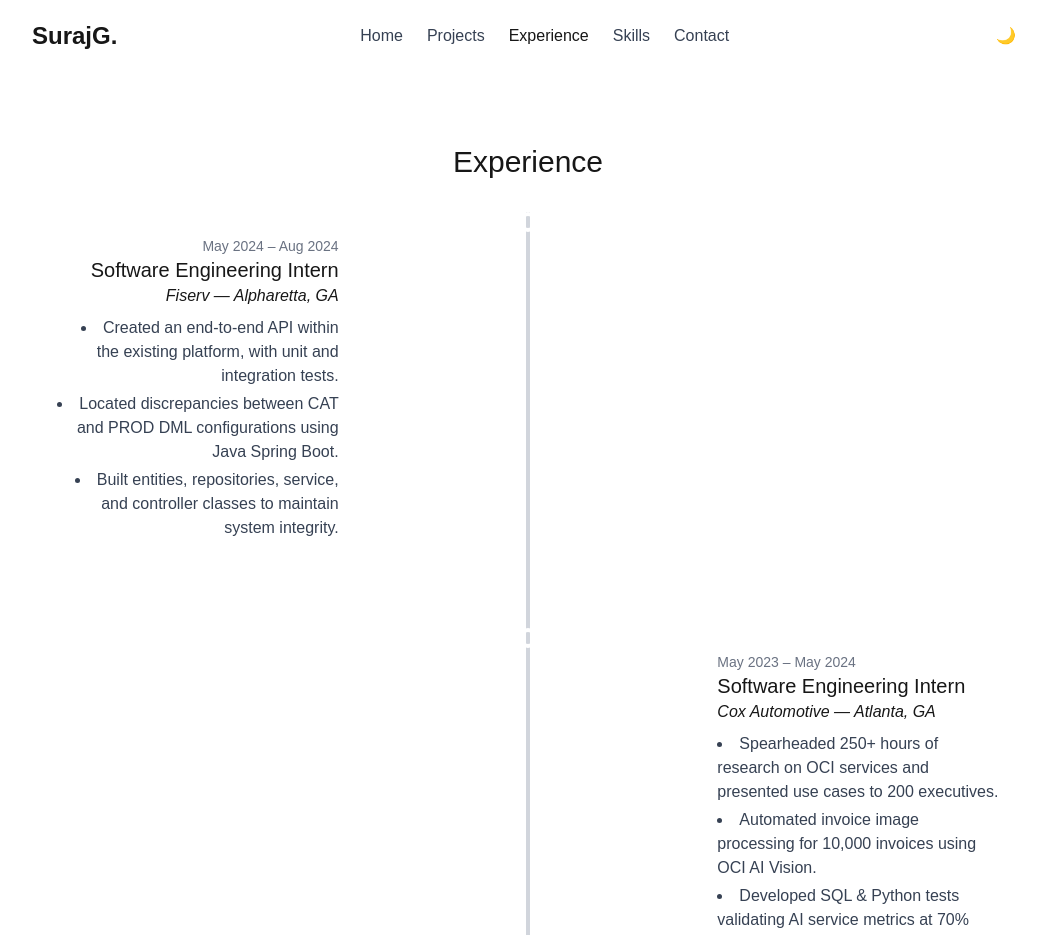
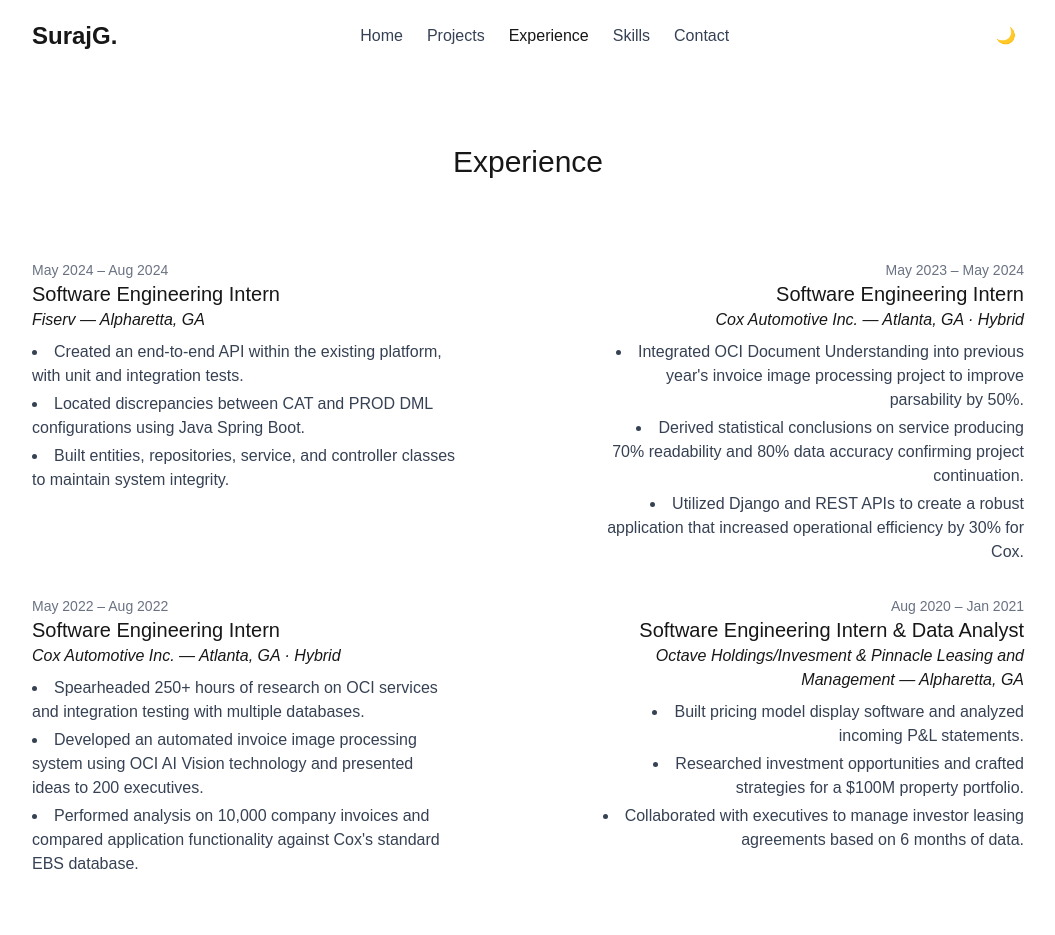
Before and after one commit to SurajGeddam/personal-portfolio, a Next.js app: page /experience in a window 1280 px wide. Shown: the top 935 px of the page, without its empty margins (112-1167 px from the left). Built offline with nearby package versions, Linux system fonts and the light colour scheme.

Commit message:
chore: update ExperienceTimeline with revised bullets and improved alignment

```diff
--- a/components/ExperienceTimeline.tsx
+++ b/components/ExperienceTimeline.tsx
@@ -1,5 +1,4 @@
 "use client";
-import React from "react";
 
 const experiences = [
   {
@@ -16,32 +15,34 @@
   {
     date: "May 2023 – May 2024",
     role: "Software Engineering Intern",
-    company: "Cox Automotive",
-    location: "Atlanta, GA",
+    company: "Cox Automotive Inc.",
+    location: "Atlanta, GA · Hybrid",
     bullets: [
-      "Spearheaded 250+ hours of research on OCI services and presented use cases to 200 executives.",
-      "Automated invoice image processing for 10,000 invoices using OCI AI Vision.",
-      "Developed SQL & Python tests validating AI service metrics at 70% readability and 80% accuracy."
+      "Integrated OCI Document Understanding into previous year's invoice image processing project to improve parsability by 50%.",
+      "Derived statistical conclusions on service producing 70% readability and 80% data accuracy confirming project continuation.",
+      "Utilized Django and REST APIs to create a robust application that increased operational efficiency by 30% for Cox."
     ],
   },
   {
     date: "May 2022 – Aug 2022",
     role: "Software Engineering Intern",
-    company: "Cox Automotive",
-    location: "Atlanta, GA",
+    company: "Cox Automotive Inc.",
+    location: "Atlanta, GA · Hybrid",
     bullets: [
-      "Same as above (continued internship)."
+      "Spearheaded 250+ hours of research on OCI services and integration testing with multiple databases.",
+      "Developed an automated invoice image processing system using OCI AI Vision technology and presented ideas to 200 executives.",
+      "Performed analysis on 10,000 company invoices and compared application functionality against Cox's standard EBS database."
     ],
   },
   {
     date: "Aug 2020 – Jan 2021",
     role: "Software Engineering Intern & Data Analyst",
-    company: "Octave Holdings / Pinnacle Leasing",
+    company: "Octave Holdings/Invesment & Pinnacle Leasing and Management",
     location: "Alpharetta, GA",
     bullets: [
       "Built pricing model display software and analyzed incoming P&L statements.",
-      "Researched investment opportunities and crafted strategies for $100M property portfolio.",
-      "Collaborated with executives to manage investor leasing agreements using 6 months of data."
+      "Researched investment opportunities and crafted strategies for a $100M property portfolio.",
+      "Collaborated with executives to manage investor leasing agreements based on 6 months of data."
     ],
   },
 ];
@@ -49,49 +50,31 @@
 export default function ExperienceTimeline() {
   return (
     <section className="max-w-5xl mx-auto py-16 px-4">
-      <h2 className="text-3xl font-heading mb-8 text-center">Experience</h2>
-      <div className="relative">
-        <div className="absolute left-1/2 top-0 w-1 h-full bg-gray-300 dark:bg-gray-600 -translate-x-1/2 z-0" />
-        <div className="grid grid-cols-3 gap-y-16 relative z-10">
-          {experiences.map((exp, idx) => (
-            <React.Fragment key={exp.date}>
-              {/* Left card */}
-              <div className={`col-span-1 flex justify-end ${idx % 2 !== 0 ? "opacity-0 pointer-events-none" : ""}`}>
-                {idx % 2 === 0 && (
-                  <div className="bg-white dark:bg-gray-800 p-6 rounded-lg shadow-soft w-full max-w-md text-right">
+      <h2 className="text-3xl font-heading text-center mb-12">Experience</h2>
+      <div className="relative grid grid-cols-9 gap-8 items-start">
+        {/* Vertical center line */}
+        <div className="col-start-5 col-end-6 mx-auto w-px bg-gray-300 dark:bg-gray-600 h-full"></div>
+
+        {experiences.map((exp, idx) => {
+          const isLeft = idx % 2 === 0;
+          return (
+            <div
+              key={exp.date}
+              className={`col-span-4 ${isLeft ? "col-start-1 text-left" : "col-start-6 text-right"}`}
+            >
               <p className="text-sm text-gray-500 dark:text-gray-400">{exp.date}</p>
               <h3 className="text-xl font-heading">{exp.role}</h3>
-                    <p className="font-body italic mb-2">{exp.company} — {exp.location}</p>
+              <p className="font-body italic mb-2">
+                {exp.company} — {exp.location}
+              </p>
               <ul className="list-disc list-inside space-y-1 text-gray-700 dark:text-gray-300">
                 {exp.bullets.map((b, i) => (
                   <li key={i}>{b}</li>
                 ))}
               </ul>
             </div>
-                )}
-              </div>
-              {/* Center dot */}
-              <div className="col-span-1 flex flex-col items-center relative">
-                <div className="w-5 h-5 bg-primary rounded-full border-4 border-white dark:border-gray-900 z-10" />
-              </div>
-              {/* Right card */}
-              <div className={`col-span-1 flex justify-start ${idx % 2 === 0 ? "opacity-0 pointer-events-none" : ""}`}>
-                {idx % 2 !== 0 && (
-                  <div className="bg-white dark:bg-gray-800 p-6 rounded-lg shadow-soft w-full max-w-md text-left">
-                    <p className="text-sm text-gray-500 dark:text-gray-400">{exp.date}</p>
-                    <h3 className="text-xl font-heading">{exp.role}</h3>
-                    <p className="font-body italic mb-2">{exp.company} — {exp.location}</p>
-                    <ul className="list-disc list-inside space-y-1 text-gray-700 dark:text-gray-300">
-                      {exp.bullets.map((b, i) => (
-                        <li key={i}>{b}</li>
-                      ))}
-                    </ul>
-                  </div>
-                )}
-              </div>
-            </React.Fragment>
-          ))}
-        </div>
+          );
+        })}
       </div>
     </section>
   );
```
Lines whose indentation alone changed are shown as unchanged.
